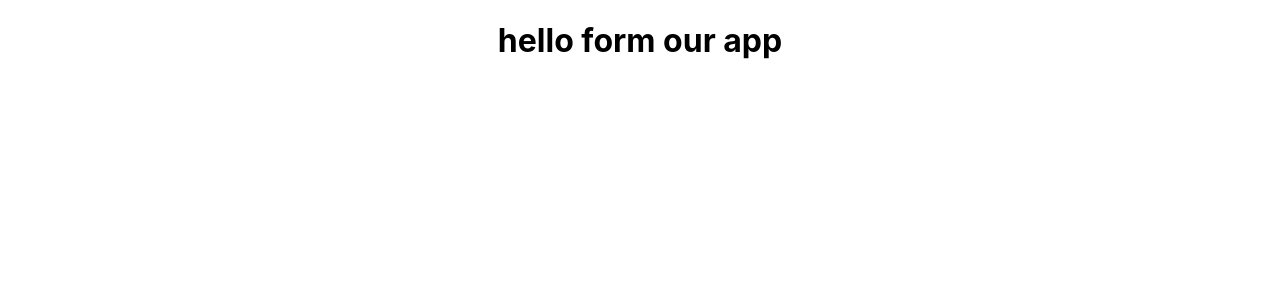
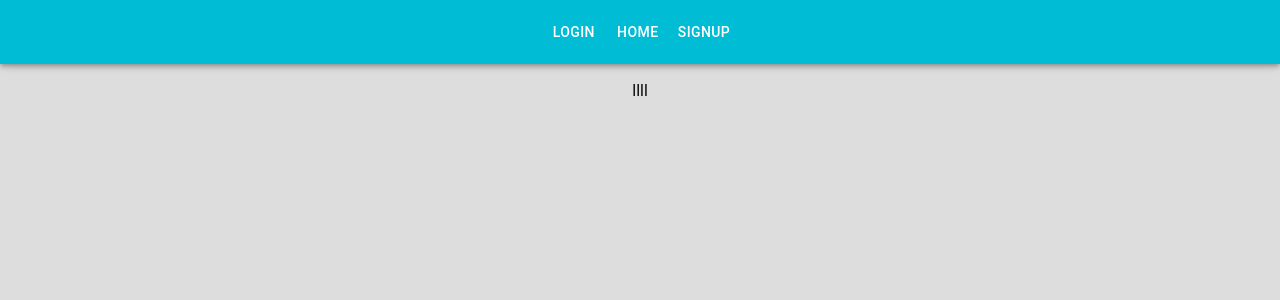
Before and after one commit to fadeomar/social-media, a React (Create React App) app in the folder socialmedia-client/: page /login in a window 1280 px wide. Shown: the top 300 px of the page. Built offline with nearby package versions, Linux system fonts and the light colour scheme.

Commit message:
get the screams data from database and render it in the home page as a cards

```diff
--- a/socialmedia-client/package.json
+++ b/socialmedia-client/package.json
@@ -1,13 +1,17 @@
 {
   "name": "socialmedia-client",
+  "proxy": "https://us-central1-socialmedia-62dac.cloudfunctions.net/api",
   "version": "0.1.0",
   "private": true,
   "dependencies": {
+    "@material-ui/core": "^4.9.0",
     "@testing-library/jest-dom": "^4.2.4",
     "@testing-library/react": "^9.4.0",
     "@testing-library/user-event": "^7.2.1",
+    "axios": "^0.19.2",
     "react": "^16.12.0",
     "react-dom": "^16.12.0",
+    "react-router-dom": "^5.1.2",
     "react-scripts": "3.3.0"
   },
   "scripts": {
--- a/socialmedia-client/src/App.css
+++ b/socialmedia-client/src/App.css
@@ -1,3 +1,12 @@
 .App {
   text-align: center;
 }
+
+.container {
+  margin: 80px auto 0 auto;
+  max-width: 1200px;
+}
+
+.nav-container {
+  margin: auto;
+}
--- a/socialmedia-client/src/App.js
+++ b/socialmedia-client/src/App.js
@@ -1,11 +1,47 @@
 import React from "react";
+import { Switch, BrowserRouter as Router, Route } from "react-router-dom";
+
+import Home from "./pages/home";
+import Signup from "./pages/signup";
+import Login from "./pages/login";
+import Navbar from "./components/navbar";
+
+import { MuiThemeProvider, createMuiTheme } from "@material-ui/core/styles";
 import "./App.css";
+
+const theme = createMuiTheme({
+  palette: {
+    primary: {
+      light: "#33c9dc",
+      main: "#00bcd4",
+      dark: "#008394",
+      contrastText: "#fff"
+    },
+    secondary: {
+      light: "#ff5333",
+      main: "#ff3d00",
+      dark: "#b22a00",
+      contrastText: "#fff"
+    }
+  }
+});
 
 function App() {
   return (
-    <div className="App">
-      <h1>hello form our app</h1>
-    </div>
+    <MuiThemeProvider theme={theme}>
+      <div className="App">
+        <Router>
+          <Navbar />
+          <div className="container">
+            <Switch>
+              <Route exact path="/" component={Home} />
+              <Route exact path="/login" component={Login} />
+              <Route exact path="/signup" component={Signup} />
+            </Switch>
+          </div>
+        </Router>
+      </div>
+    </MuiThemeProvider>
   );
 }
 
--- /dev/null
+++ b/socialmedia-client/src/components/navbar.js
@@ -0,0 +1,28 @@
+import React, { Component } from "react";
+import { Link } from "react-router-dom";
+
+import AppBar from "@material-ui/core/AppBar";
+import Toolbar from "@material-ui/core/Toolbar";
+import Button from "@material-ui/core/Button";
+
+class navbar extends Component {
+  render() {
+    return (
+      <AppBar>
+        <Toolbar className="nav-container">
+          <Button color="inherit" component={Link} to="/login">
+            Login
+          </Button>
+          <Button color="inherit" component={Link} to="/">
+            Home
+          </Button>
+          <Button color="inherit" component={Link} to="/signup">
+            signup
+          </Button>
+        </Toolbar>
+      </AppBar>
+    );
+  }
+}
+
+export default navbar;
--- /dev/null
+++ b/socialmedia-client/src/components/scream.js
@@ -0,0 +1,68 @@
+import React, { Component } from "react";
+import { Link } from "react-router-dom";
+import { withStyles } from "@material-ui/core/styles";
+
+// material ui
+import Card from "@material-ui/core/Card";
+import CardMedia from "@material-ui/core/CardMedia";
+import CardContent from "@material-ui/core/CardContent";
+import Typography from "@material-ui/core/Typography";
+import { width } from "@material-ui/system";
+
+const styles = {
+  card: {
+    display: "flex",
+    margin: 20
+  },
+  image: {
+    minWidth: 200
+  },
+  contnet: {
+    padding: 25,
+    objectFit: "conver"
+  }
+};
+
+class Scream extends Component {
+  render() {
+    const {
+      classes,
+      scream: {
+        userImage,
+        createAt,
+        userHandle,
+        screamId,
+        likeCount,
+        commentCount,
+        body
+      }
+    } = this.props;
+    return (
+      <Card className={classes.card}>
+        <CardMedia
+          image={userImage}
+          title="Profile image"
+          className={classes.image}
+        />
+        <CardContent className={classes.contnet}>
+          <Typography
+            variant="h5"
+            component={Link}
+            to={`/users/${userHandle}`}
+            color="primary"
+          >
+            {userHandle}
+          </Typography>
+          <Typography variant="body2" color="textSecondary">
+            {createAt}
+          </Typography>
+          <Typography variant="body1" color="textSecondary">
+            {body}
+          </Typography>
+        </CardContent>
+      </Card>
+    );
+  }
+}
+
+export default withStyles(styles)(Scream);
--- a/socialmedia-client/src/index.css
+++ b/socialmedia-client/src/index.css
@@ -1,13 +1,18 @@
 body {
   margin: 0;
-  font-family: -apple-system, BlinkMacSystemFont, 'Segoe UI', 'Roboto', 'Oxygen',
-    'Ubuntu', 'Cantarell', 'Fira Sans', 'Droid Sans', 'Helvetica Neue',
+  font-family: -apple-system, BlinkMacSystemFont, "Segoe UI", "Roboto", "Oxygen",
+    "Ubuntu", "Cantarell", "Fira Sans", "Droid Sans", "Helvetica Neue",
     sans-serif;
   -webkit-font-smoothing: antialiased;
   -moz-osx-font-smoothing: grayscale;
+  background-color: #ddd;
 }
 
 code {
-  font-family: source-code-pro, Menlo, Monaco, Consolas, 'Courier New',
+  font-family: source-code-pro, Menlo, Monaco, Consolas, "Courier New",
     monospace;
 }
+
+a {
+  text-decoration: none;
+}
--- /dev/null
+++ b/socialmedia-client/src/pages/home.js
@@ -0,0 +1,39 @@
+import React, { Component } from "react";
+import axios from "axios";
+
+import Scream from "../components/scream";
+
+import Grid from "@material-ui/core/Grid";
+
+class Home extends Component {
+  state = {
+    screams: null
+  };
+  componentDidMount() {
+    axios
+      .get("/screams")
+      .then(res => this.setState({ screams: res.data }))
+      .then(() => console.log(this.state))
+      .catch(console.log);
+  }
+  render() {
+    let screams = this.state.screams
+      ? this.state.screams.map(scream => {
+          return <Scream key={scream.screamId} scream={scream} />;
+        })
+      : "Loding...";
+    return (
+      <Grid container spacing={6}>
+        <Grid item sm={8} xs={12}>
+          <p>content...</p>
+          {screams}
+        </Grid>
+        <Grid item sm={4} xs={12}>
+          <p>profile...</p>
+        </Grid>
+      </Grid>
+    );
+  }
+}
+
+export default Home;
--- /dev/null
+++ b/socialmedia-client/src/pages/login.js
@@ -0,0 +1,9 @@
+import React, { Component } from "react";
+
+class Login extends Component {
+  render() {
+    return <div>llll</div>;
+  }
+}
+
+export default Login;
--- /dev/null
+++ b/socialmedia-client/src/pages/signup.js
@@ -0,0 +1,9 @@
+import React, { Component } from "react";
+
+class Signup extends Component {
+  render() {
+    return <div>ssss</div>;
+  }
+}
+
+export default Signup;
```
Also changed, not shown: 1 other file (tests, documents, lock files or other folders).
